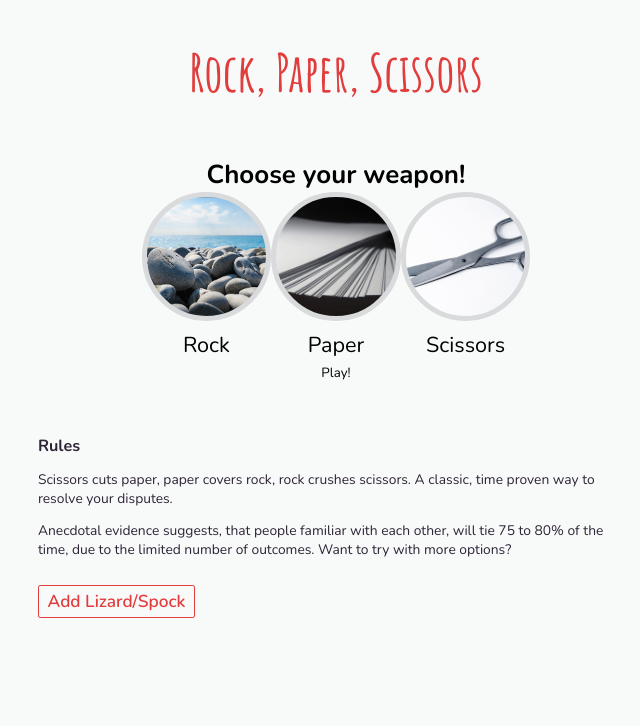
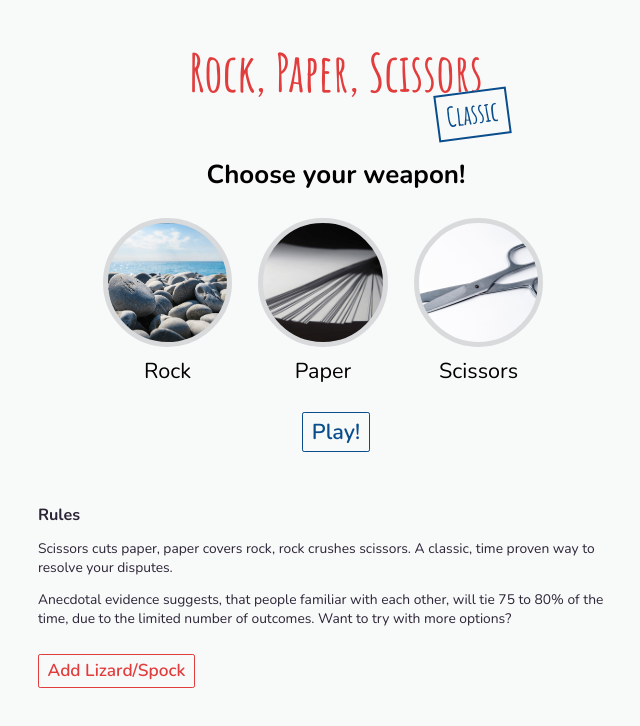
Before and after one commit to pfalzergbr/rps-typecript, a React (Create React App) app: page / in a window 1280 px wide. Shown: the top 726 px of the page, without its empty margins (304-944 px from the left). Built offline with nearby package versions, Linux system fonts and the light colour scheme.

Commit message:
add classic stamp to header

```diff
--- a/src/components/Choice.tsx
+++ b/src/components/Choice.tsx
@@ -38,7 +38,7 @@ const Choice: React.FC<ChoiceProps> = ({ rules, playGame }) => {
           />
         ))}
       </div>
-      <button onClick={handlePlayGame}>Play!</button>
+      <button className={styles.playButton} onClick={handlePlayGame}>Play!</button>
     </div>
   );
 };
--- a/src/components/styles/Choice.module.scss
+++ b/src/components/styles/Choice.module.scss
@@ -2,7 +2,8 @@
 
 
 .Choice {
-
+  display: grid;
+  grid-row-gap: $space-24;
 }
 
 .choices {
@@ -10,3 +11,22 @@
   flex-wrap: wrap;
   justify-content: space-around;
 }
+
+.playButton {
+  @include btn-outline;
+  font-size: $font-20;
+  // font-weight: 600;
+  color: $blue;
+  border: 1px solid $blue;
+  justify-self: center;
+
+  &:hover, &:focus {
+    color: $off-white;
+    background-color: $blue;
+    transform: translateY(-1px);
+  }
+
+  &:active {
+    transform: translateY(1px);
+  }
+}
--- a/src/components/styles/Option.module.scss
+++ b/src/components/styles/Option.module.scss
@@ -5,6 +5,7 @@
   display: grid;
   grid-template-rows: min-content min-content;
   grid-row-gap: $space-8;
+  margin-right: $space-24;
 }
 
 .image {
--- a/src/gameRules/index.tsx
+++ b/src/gameRules/index.tsx
@@ -1,6 +1,6 @@
 export const originalRules: GameRuleset<OriginalChoices> = {
   name: 'original',
-  title: null,
+  title: 'Classic',
   rulesDescription: {
     rules:
       'Scissors cuts paper, paper covers rock, rock crushes scissors. A classic, time proven way to resolve your disputes.',
```
Also changed, not shown: 1 other file (tests, documents, lock files or other folders).
